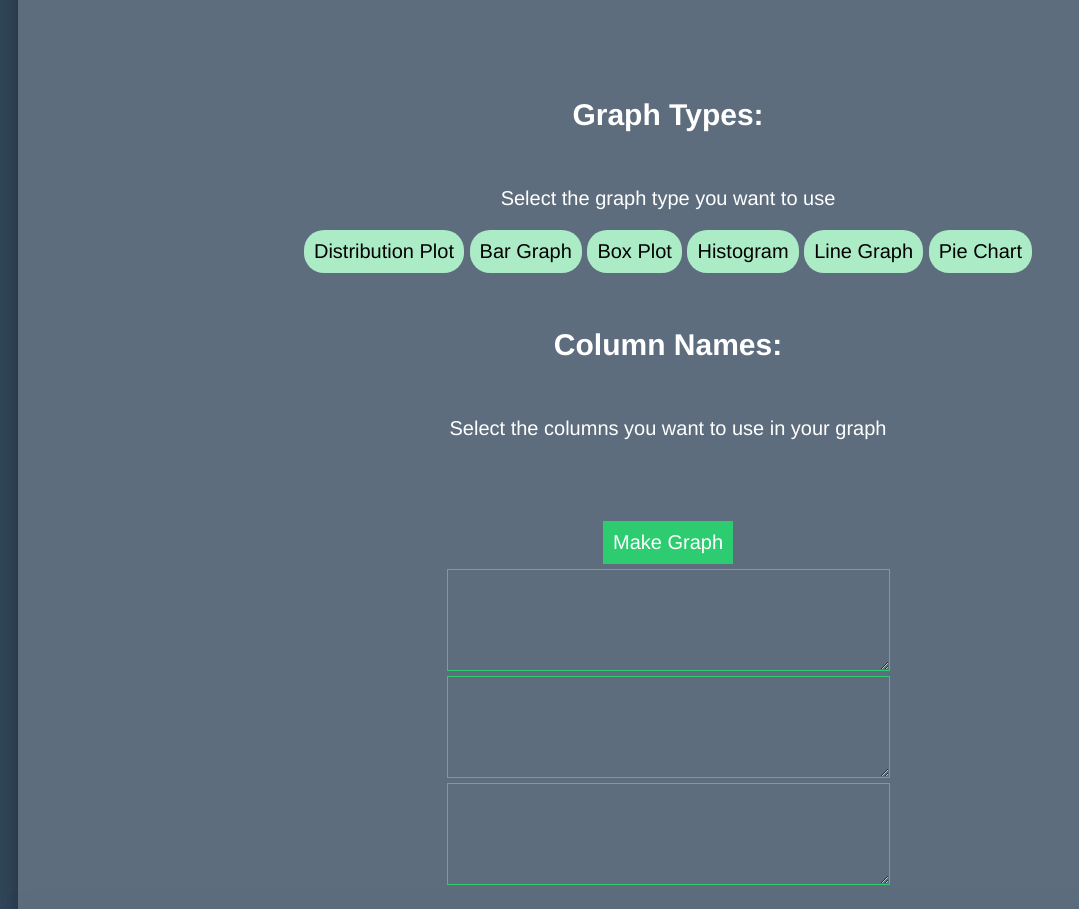
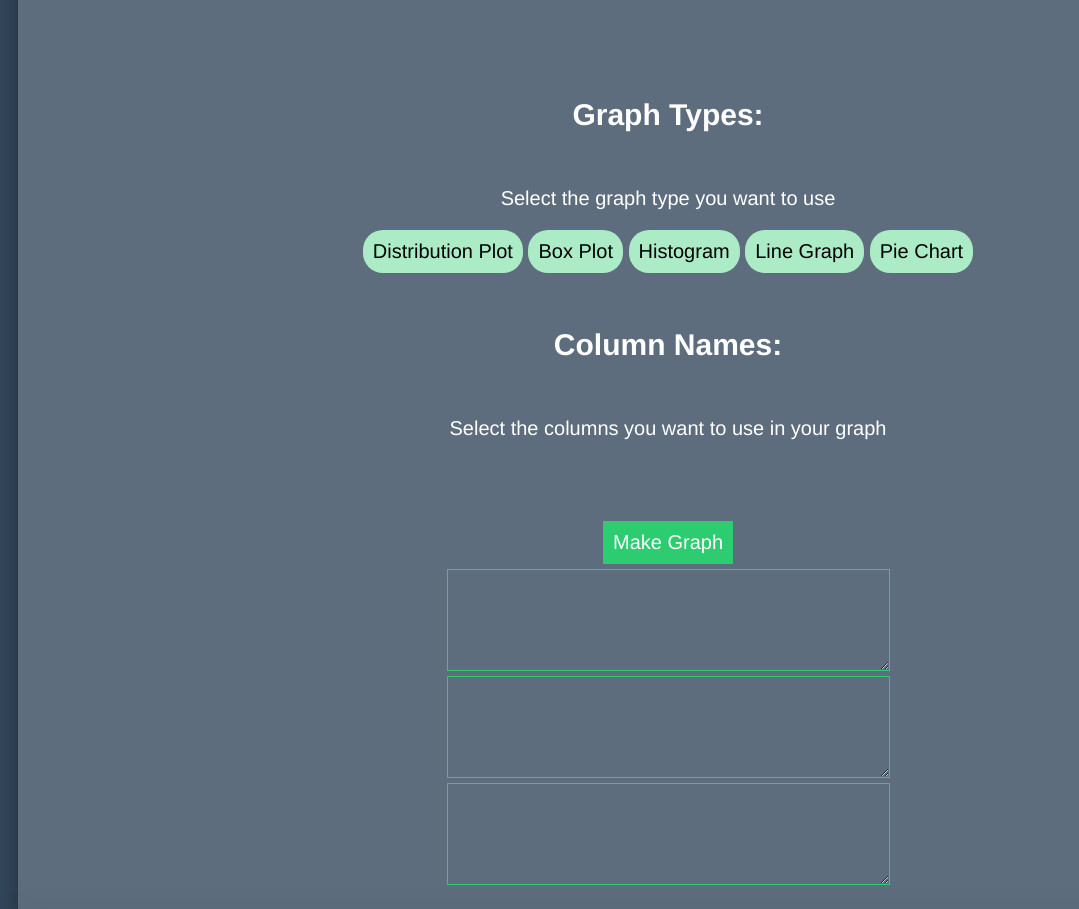
Before and after one commit to JKot2020/StatMeal, a Flask app: template templates/graphMaker.html in a window 1280 px wide. Shown: the part 506-1415 px from the top of the page, without its empty margins (0-1079 px from the left). Run offline with Flask 3, Linux system fonts and the light colour scheme; the template is opened without the code that fills it, so the values that code supplies are empty.

Commit message:
Remove bar graph option

```diff
--- a/templates/graphMaker.html
+++ b/templates/graphMaker.html
@@ -27,7 +27,6 @@
                <br><h2>Graph Types:</h2>
                <p>Select the graph type you want to use</p>
                   <button class="sm_name_button" value="Distribution Plot" onclick="selectGraph(this.value)">Distribution Plot</button>
-                  <button class="sm_name_button" value="Bar Graph" onclick="selectGraph(this.value)">Bar Graph</button>
                   <button class="sm_name_button" value="Box Plot" onclick="selectGraph(this.value)">Box Plot</button>
                   <button class="sm_name_button" value="Histogram" onclick="selectGraph(this.value)">Histogram</button>
                   <button class="sm_name_button" value="Line Graph" onclick="selectGraph(this.value)">Line Graph</button>
```
